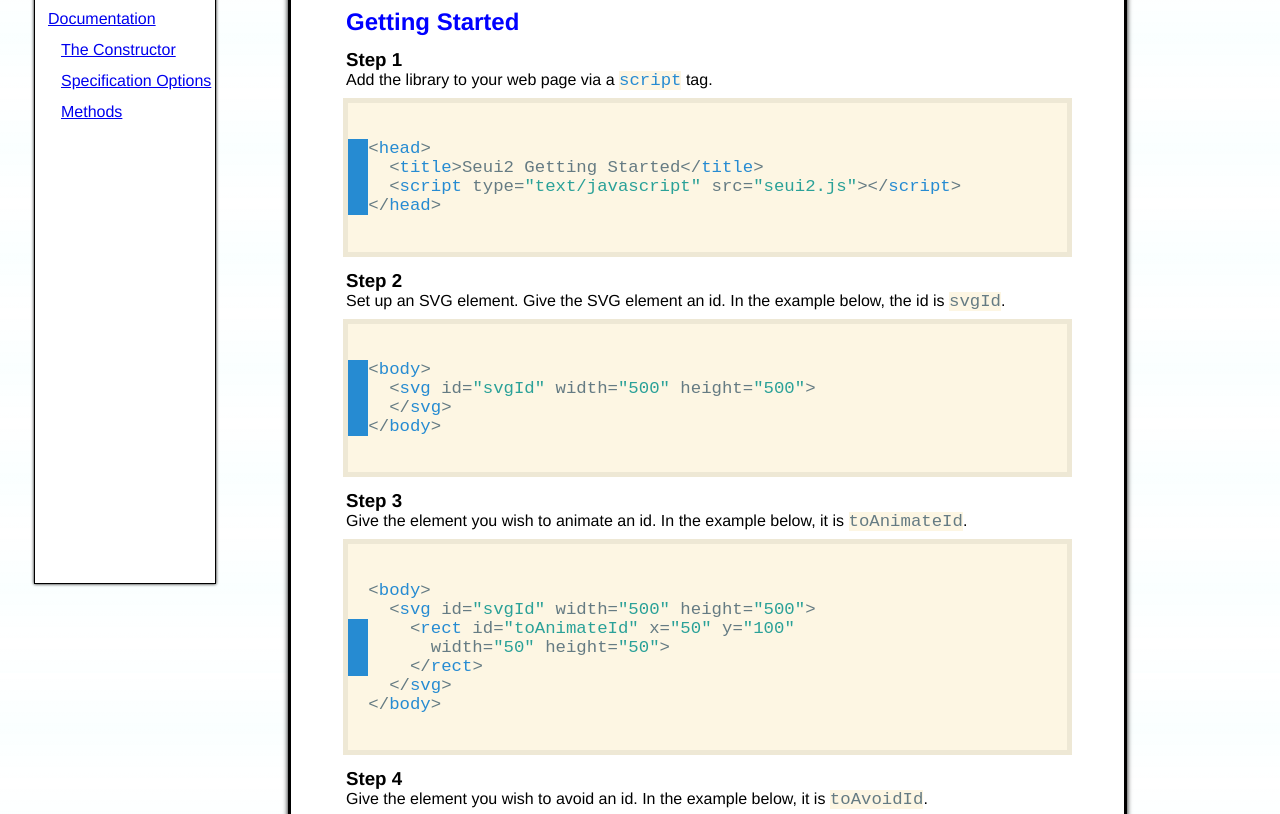
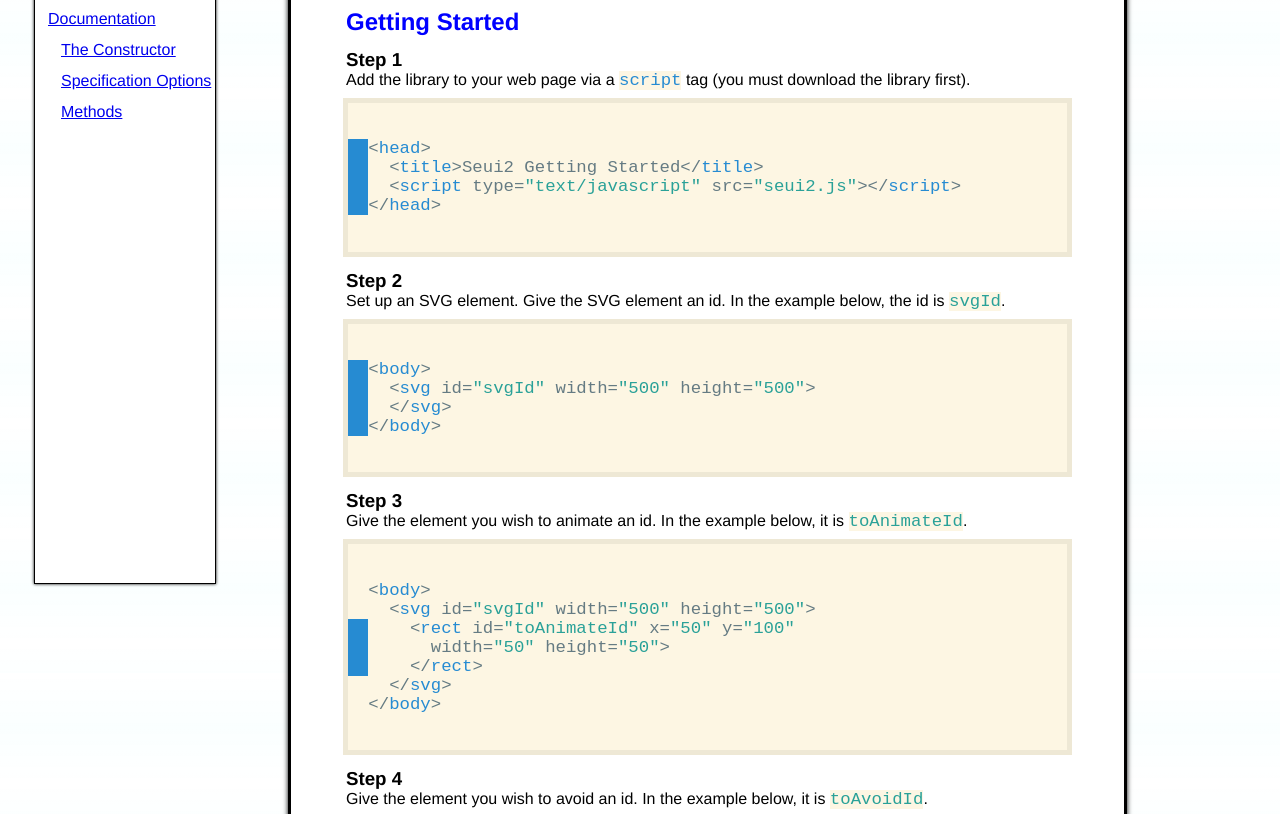
Before and after one commit to AnthonyJustinDuong/seui2-js-library, a website: page pub/api.html in a window 1280 px wide. Shown: the part 127-941 px from the top of the page. Drawn offline with Linux system fonts and the light colour scheme.

Commit message:
minor fixes in formattin

```diff
--- a/pub/api.html
+++ b/pub/api.html
@@ -34,7 +34,8 @@
         <h2>Getting Started</h2>
         <div id="getting-started__step1">
           <h3>Step 1</h3>
-            <p>Add the library to your web page via a <code><span class="blue">script</span></code> tag.</p>
+            <p>Add the library to your web page via a <code><span class="blue">script</span></code> tag
+              (you must download the library first).</p>
             <div class="code-segment">
               <pre><code class="base01">
 <span class="new">  </span>&lt;<span class="blue">head</span>&gt;
@@ -46,7 +47,7 @@
           </div>
           <div id="getting-started__step2">
             <h3>Step 2</h3>
-            <p>Set up an SVG element. Give the SVG element an id. In the example below, the id is <code class="cyan">svgId</code>.</p>
+            <p>Set up an SVG element. Give the SVG element an id. In the example below, the id is <code><span class="cyan">svgId</span></code>.</p>
             <div class="code-segment">
               <pre><code class="base01">
 <span class="new">  </span>&lt;<span class="blue">body</span>&gt;
@@ -58,7 +59,7 @@
           </div>
           <div id="getting-started__step3">
             <h3>Step 3</h3>
-            <p>Give the element you wish to animate an id. In the example below, it is <code class="cyan">toAnimateId</code>.</p>
+            <p>Give the element you wish to animate an id. In the example below, it is <code><span class="cyan">toAnimateId</span></code>.</p>
             <div class="code-segment">
               <pre><code class="base01">
   &lt;<span class="blue">body</span>&gt;
@@ -73,7 +74,7 @@
           </div>
           <div id="getting-started__step4">
             <h3>Step 4</h3>
-            <p>Give the element you wish to avoid an id. In the example below, it is <code class="cyan">toAvoidId</code>.</p>
+            <p>Give the element you wish to avoid an id. In the example below, it is <code><span class="cyan">toAvoidId</span></code>.</p>
             <div class="code-segment">
               <pre><code class="base01">
   &lt;<span class="blue">body</span>&gt;
--- a/server.js
+++ b/server.js
@@ -1,10 +1,7 @@
 'use strict';
 
 const express = require('express')
-
 const app = express();
-
-app.get('/', (req, res) => res.sendFile(__dirname + '/pub/index.html'));
 app.use(express.static(__dirname + '/pub'))
 
 const port = process.env.PORT || 5000
```
Also changed, not shown: README.md.
